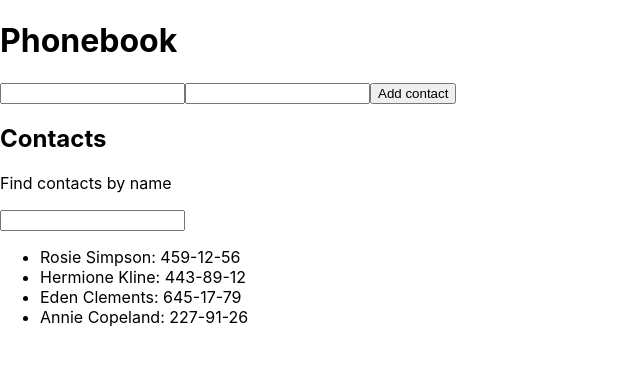
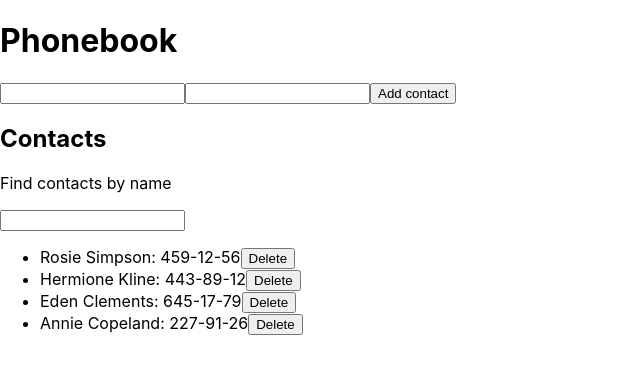
Before and after one commit to Oper992/goit-react-hw-02-phonebook, a React (Create React App) app: page / in a window 1280 px wide. Shown: the top 374 px of the page, without its empty margins (0-640 px from the left). Built offline with nearby package versions, Linux system fonts and the light colour scheme.

Commit message:
готово

```diff
--- a/package.json
+++ b/package.json
@@ -8,6 +8,7 @@
     "@testing-library/react": "^12.1.4",
     "@testing-library/user-event": "^13.5.0",
     "nanoid": "^3.3.4",
+    "prop-types": "^15.8.1",
     "react": "^18.1.0",
     "react-dom": "^18.1.0",
     "react-scripts": "5.0.1",
--- a/src/components/App.jsx
+++ b/src/components/App.jsx
@@ -1,5 +1,8 @@
 import { Component } from 'react';
 import { nanoid } from 'nanoid';
+import ContactList from './ContactList/ContactList';
+import ContactForm from './ContactForm/ContactForm';
+import Filter from './Filter/Filter';
 
 export class App extends Component {
   state = {
@@ -9,9 +12,9 @@ export class App extends Component {
       { id: 'id-3', name: 'Eden Clements', number: '645-17-79' },
       { id: 'id-4', name: 'Annie Copeland', number: '227-91-26' },
     ],
+    filter: '',
     name: '',
     number: '',
-    filter: '',
   };
 
   handleSubmit = evt => {
@@ -20,73 +23,56 @@ export class App extends Component {
     const contactName = form.elements.name.value;
     const contactNumber = form.elements.number.value;
     const id = nanoid();
-    const contactsState = this.state.contacts;
-    contactsState.push({ id: id, name: contactName, number: contactNumber });
 
-    this.setState({
-      contacts: contactsState,
-    });
+    if (this.state.contacts.some(({ name }) => name === contactName)) {
+      window.alert(`${contactName} is already in contacts`);
+    } else {
+      this.setState(prevState => {
+        const newContactsArray = [...prevState.contacts];
+        newContactsArray.push({
+          id: id,
+          name: contactName,
+          number: contactNumber,
+        });
+
+        return {
+          contacts: newContactsArray,
+        };
+      });
+    }
 
     form.reset();
   };
 
-  Contacts({ contacts, filter }) {
-    const filteredContactsArray = contacts.filter(({ name }) =>
-      name.includes(filter)
-    );
+  contactsFilter = evt => {
+    this.setState({ filter: evt.target.value });
+  };
 
-    return (
-      <>
-        <ul>
-          {filter
-            ? filteredContactsArray.map(({ name, id, number }) => (
-                <li key={id}>
-                  {name}: {number}
-                </li>
-              ))
-            : contacts.map(({ name, id, number }) => (
-                <li key={id}>
-                  {name}: {number}
-                </li>
-              ))}
-        </ul>
-      </>
-    );
-  }
+  deleteContact = evt => {
+    this.setState(prevState => {
+      const oldContactsArray = [...prevState.contacts];
+      const newContactsArray = oldContactsArray.filter(
+        ({ name }) => name !== evt.target.value
+      );
 
-  contactsFilter = evt => {
-    const inputText = evt.target.value.toLowerCase();
-
-    this.setState({ filter: inputText });
+      return { contacts: newContactsArray };
+    });
   };
 
   render() {
-    const { contacts, filter } = this.state;
+    const { contacts, filter, name, number } = this.state;
 
     return (
       <>
         <h1>Phonebook</h1>
-        <form onSubmit={this.handleSubmit}>
-          <input
-            type="text"
-            name="name"
-            pattern="^[a-zA-Zа-яА-Я]+(([' -][a-zA-Zа-яА-Я ])?[a-zA-Zа-яА-Я]*)*$"
-            title="Name may contain only letters, apostrophe, dash and spaces. For example Adrian, Jacob Mercer, Charles de Batz de Castelmore d'Artagnan"
-            required
-          />
-          <input
-            type="tel"
-            name="number"
-            pattern="\+?\d{1,4}?[-.\s]?\(?\d{1,3}?\)?[-.\s]?\d{1,4}[-.\s]?\d{1,4}[-.\s]?\d{1,9}"
-            title="Phone number must be digits and can contain spaces, dashes, parentheses and can start with +"
-            required
-          />
-          <button type="submit">Add contact</button>
-        </form>
+        <ContactForm func={this.handleSubmit} />
         <h2>Contacts</h2>
-        <p>Find contacts by name</p>
-        <input type="filter" value={filter} onChange={this.contactsFilter} />
-        <this.Contacts contacts={contacts} filter={filter} />
+        <Filter filter={filter} func={this.contactsFilter} />
+        <ContactList
+          contacts={contacts}
+          filter={filter}
+          func={this.deleteContact}
+        />
       </>
     );
   }
--- /dev/null
+++ b/src/components/ContactForm/ContactForm.jsx
@@ -0,0 +1,27 @@
+import PropTypes from 'prop-types';
+
+export default function ContactForm({ func }) {
+  return (
+    <form onSubmit={func}>
+      <input
+        type="text"
+        name="name"
+        pattern="^[a-zA-Zа-яА-Я]+(([' -][a-zA-Zа-яА-Я ])?[a-zA-Zа-яА-Я]*)*$"
+        title="Name may contain only letters, apostrophe, dash and spaces. For example Adrian, Jacob Mercer, Charles de Batz de Castelmore d'Artagnan"
+        required
+      />
+      <input
+        type="tel"
+        name="number"
+        pattern="\+?\d{1,4}?[-.\s]?\(?\d{1,3}?\)?[-.\s]?\d{1,4}[-.\s]?\d{1,4}[-.\s]?\d{1,9}"
+        title="Phone number must be digits and can contain spaces, dashes, parentheses and can start with +"
+        required
+      />
+      <button type="submit">Add contact</button>
+    </form>
+  );
+}
+
+ContactForm.propTypes = {
+  func: PropTypes.func.isRequired,
+};
--- /dev/null
+++ b/src/components/ContactList/ContactList.jsx
@@ -0,0 +1,37 @@
+import PropTypes from 'prop-types';
+
+export default function ContactList({ contacts, filter, func }) {
+  const filteredContactsArray = contacts.filter(({ name }) =>
+    name.toLowerCase().includes(filter.toLowerCase())
+  );
+
+  return (
+    <>
+      <ul>
+        {filter
+          ? filteredContactsArray.map(({ name, id, number }) => (
+              <li key={id}>
+                {name}: {number}
+                <button type="button" value={name} onClick={func}>
+                  Delete
+                </button>
+              </li>
+            ))
+          : contacts.map(({ name, id, number }) => (
+              <li key={id}>
+                {name}: {number}
+                <button type="button" value={name} onClick={func}>
+                  Delete
+                </button>
+              </li>
+            ))}
+      </ul>
+    </>
+  );
+}
+
+ContactList.propTypes = {
+  contacts: PropTypes.array.isRequired,
+  filter: PropTypes.string.isRequired,
+  func: PropTypes.func.isRequired,
+};
--- /dev/null
+++ b/src/components/Filter/Filter.jsx
@@ -0,0 +1,15 @@
+import PropTypes from 'prop-types';
+
+export default function Filter({ filter, func }) {
+  return (
+    <>
+      <p>Find contacts by name</p>
+      <input type="filter" value={filter} onChange={func} />
+    </>
+  );
+}
+
+Filter.propTypes = {
+  filter: PropTypes.string.isRequired,
+  func: PropTypes.func.isRequired,
+};
```
